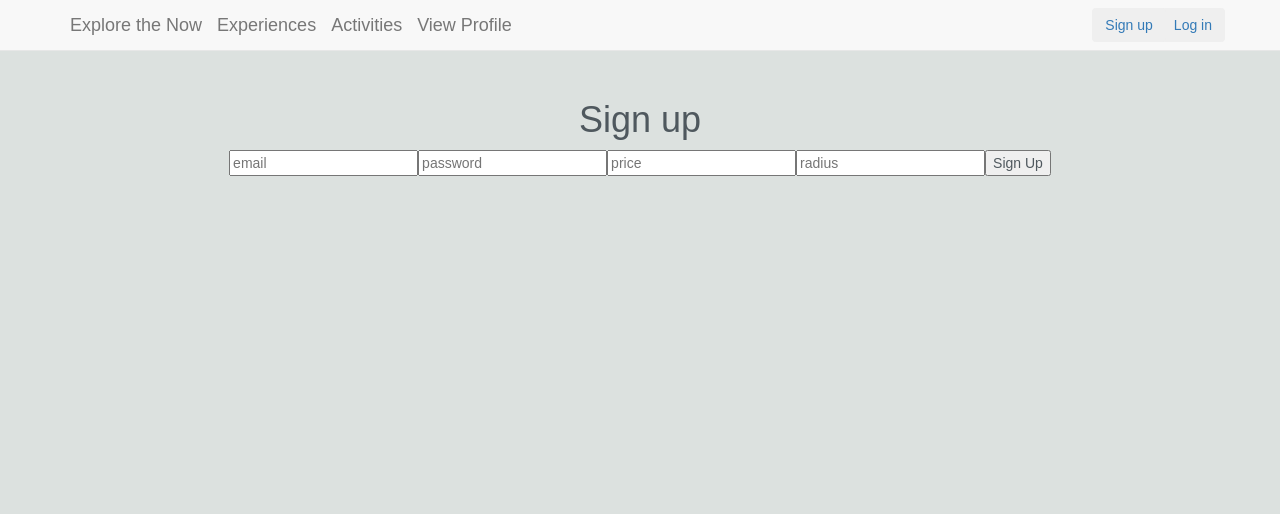
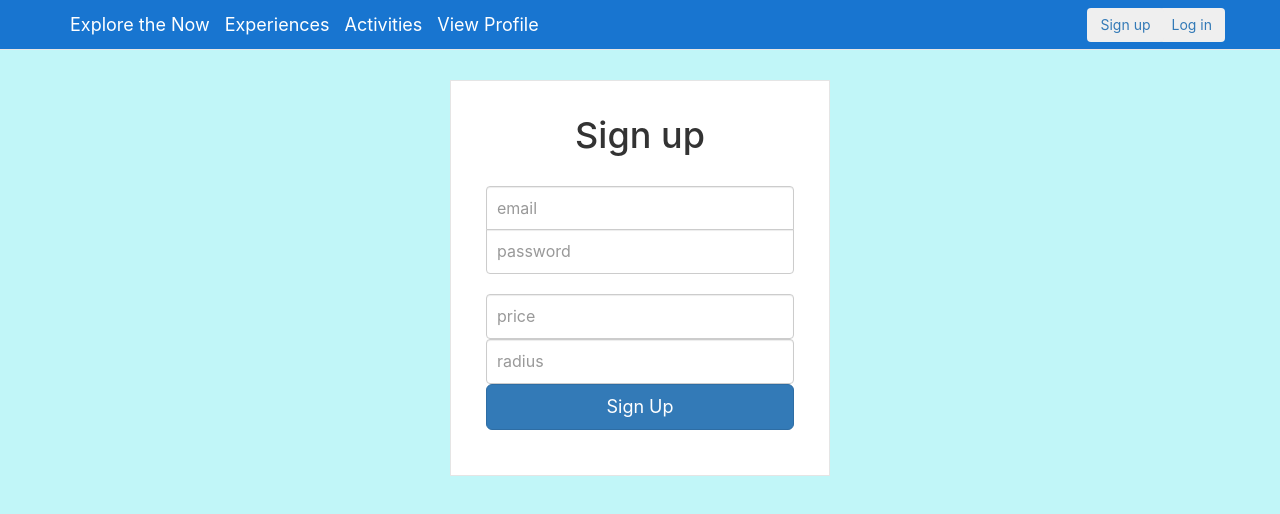
Before and after one commit to csamelian27/explore-the-now-frontend, a React (Create React App) app: page /signup in a window 1280 px wide. Shown: the top 514 px of the page. Built offline with nearby package versions, Linux system fonts and the light colour scheme; a web font is replaced by a local one.

Commit message:
updates overall look

```diff
--- a/src/App.css
+++ b/src/App.css
@@ -2,10 +2,89 @@
   text-align: center;
 }
 
-/* body {
-  background: url('https://cdn.pixabay.com/photo/2017/08/06/14/45/explore-2593163_1280.jpg');
-  background-size: cover;
-} */
+body {
+  /* background-image: url('https://lh3.googleusercontent.com/YGzDPqUsCX7KMsnB1gY7ONYMdmTN3DagWZy0OLlXVNq3SJAqf2aluvx3SWa_E0Z8zN--2pnwg_z-sHDui_kGqfOSCujl90rmlzOLs4LiFq48vxKVIR3SSg9J8uXUAiUPP4V5Q1YzHy1ZKQuv34-DLyw9zM4cn067lmSnmPrkFB7KUh6tSYuLfsjsB_Q1HnhqzaVICsfQOPNE3EMN7LiHCGXO4NCor36FcQ9Bj46jgb5-JDD9ByhOmVVJPosG5YNc7EOTN3hkEIuFtqA-kVincCS-fNWa6PTkOr98XN6q6rxhmKYqd4L3N3uL2tg-WxuVqf2MTy9uJlj9s7D8csaEKuiB5xRhXSkd_Ia64geWRPz4csAc4l_7SxOOzciyXUQRwv7FEos2xVYLv2m43Lc0zPeX6vUPXXWuikRlTnYKpF7Rke-p9AZfMBOpV7N2ktOyEwBWTlHzpO_8YCufNdD4weDkUT3tcEH8OFl0mEFFftXl-QDKNuW3igkyLeNDIiVNqR8l6xQeQZ2m5raUwRnRQG-YOkRVTu5SCZgcjksve6uPE7hLNi3ROy_TMQdE4yLd4TEGSuw20v8Xn8E7ypCiLkiid_n8QuNW5hVqGAsjhkJdHtjgjL1Lyk4AF6shE7TurLiMEA2OwPaQkpXietUp2YHeuKzQjGd0XaJB2QO0ixutJEQhgXvt8oQeK22qosHggQtOt4MCbJbT7poh1TH7z5Xz0g=w2590-h1456-no');
+  background-repeat: no-repeat;
+  background-size: cover; */
+  background: #c1f6f8;
+
+}
+
+
+.navbar-default {
+    background-color: #1875D0 ;
+    border-color: #E7E7E7;
+    height: 50px;
+}
+/* Title */
+.navbar-default .navbar-brand {
+    color: white;
+}
+
+.navbar-default .navbar-text {
+  color: white;
+}
+.navbar-default .navbar-brand:hover,
+.navbar-default .navbar-brand:focus {
+    color: #5E5E5E;
+}
+/* Link */
+.navbar-default .navbar-nav > li > a {
+    color: #777;
+}
+.navbar-default .navbar-nav > li > a:hover,
+.navbar-default .navbar-nav > li > a:focus {
+    color: #333;
+}
+.navbar-default .navbar-nav > .active > a,
+.navbar-default .navbar-nav > .active > a:hover,
+.navbar-default .navbar-nav > .active > a:focus {
+    color: #555;
+    background-color: #E7E7E7;
+}
+.navbar-default .navbar-nav > .open > a,
+.navbar-default .navbar-nav > .open > a:hover,
+.navbar-default .navbar-nav > .open > a:focus {
+    color: #555;
+    background-color: #D5D5D5;
+}
+/* Caret */
+.navbar-default .navbar-nav > .dropdown > a .caret {
+    border-top-color: #777;
+    border-bottom-color: #777;
+}
+.navbar-default .navbar-nav > .dropdown > a:hover .caret,
+.navbar-default .navbar-nav > .dropdown > a:focus .caret {
+    border-top-color: #333;
+    border-bottom-color: #333;
+}
+
+.navbar-default .navbar-nav > .open > a .caret,
+.navbar-default .navbar-nav > .open > a:hover .caret,
+.navbar-default .navbar-nav > .open > a:focus .caret {
+    border-top-color: #555;
+    border-bottom-color: #555;
+}
+/* Mobile version */
+.navbar-default .navbar-toggle {
+    border-color: #DDD;
+}
+.navbar-default .navbar-toggle:hover,
+.navbar-default .navbar-toggle:focus {
+    background-color: #DDD;
+}
+.navbar-default .navbar-toggle .icon-bar {
+    background-color: #CCC;
+}
+@media (max-width: 767px) {
+    .navbar-default .navbar-nav .open .dropdown-menu > li > a {
+        color: #777;
+    }
+    .navbar-default .navbar-nav .open .dropdown-menu > li > a:hover,
+    .navbar-default .navbar-nav .open .dropdown-menu > li > a:focus {
+          color: #333;
+    }
+}
 
 
 .navbar button {
@@ -17,19 +96,20 @@
 }
 
 .create-task {
-  margin-top: 100px;
+  margin-top: 250px;
 }
 
 .current-task {
-  margin-top: 100px;
+
+  margin-top: 250px;
 }
 
 .signup {
-  margin-top: 100px;
+  margin-top: 250px;
 }
 
 .login {
-  margin-top: 100px;
+  margin-top: 250px;
 }
 
 
@@ -48,7 +128,7 @@ span.s1 {
   font-size: 15rem;
   font-weight: 800;
   text-transform: uppercase;
-  color: #3C4447;
+  /* color: #3C4447; */
 }
 
 span.s2 {
@@ -58,7 +138,7 @@ span.s2 {
   right: 0;
   font-size: 15rem;
   text-transform: uppercase;
-  color: #3C4447;
+  /* color: #3C4447; */
 }
 
 /*My hum... body.. yeah.. */
@@ -115,7 +195,7 @@ img.left {
 .activity-card h1 {
   padding-top: 15px;
   font-size: 3rem;
-  color: #4B4B4B;
+  /* color: #4B4B4B; */
 }
 
 .author {
@@ -456,12 +536,7 @@ li {
   font-weight: 900;
   src: local('Source Sans Pro Black'), local('SourceSansPro-Black'), url(https://fonts.gstatic.com/s/sourcesanspro/v11/6xKydSBYKcSV-LCoeQqfX1RYOo3iu4nwlxdr.ttf) format('truetype');
 }
-body {
-  background: #dce1df;
-  color: #4f585e;
-  font-family: "Source Sans Pro", sans-serif;
-  text-rendering: optimizeLegibility;
-}
+
 
 .history-home {
   display: flex;
@@ -628,82 +703,47 @@ div.history-card.show div.flap2 {
   transition: all 0.3s 0.2s ease-out;
 }
 
-.form-style-6{
-	font: 95% Arial, Helvetica, sans-serif;
-	max-width: 400px;
-	margin: 10px auto;
-	padding: 16px;
-	background: #F7F7F7;
-}
-.form-style-6 h1{
-	background: #ED2939;
-	padding: 20px 0;
-	font-size: 140%;
-	font-weight: 300;
-	text-align: center;
-	color: #fff;
-	margin: -16px -16px 16px -16px;
-}
-.form-style-6 input[type="text"],
-.form-style-6 input[type="date"],
-.form-style-6 input[type="datetime"],
-.form-style-6 input[type="email"],
-.form-style-6 input[type="number"],
-.form-style-6 input[type="search"],
-.form-style-6 input[type="time"],
-.form-style-6 input[type="url"],
-.form-style-6 textarea,
-.form-style-6 select
-{
-	-webkit-transition: all 0.30s ease-in-out;
-	-moz-transition: all 0.30s ease-in-out;
-	-ms-transition: all 0.30s ease-in-out;
-	-o-transition: all 0.30s ease-in-out;
-	outline: none;
-	box-sizing: border-box;
-	-webkit-box-sizing: border-box;
-	-moz-box-sizing: border-box;
-	width: 100%;
-	background: #fff;
-	margin-bottom: 4%;
-	border: 1px solid #ccc;
-	padding: 3%;
-	color: #555;
-	font: 95% Arial, Helvetica, sans-serif;
-}
-.form-style-6 input[type="text"]:focus,
-.form-style-6 input[type="date"]:focus,
-.form-style-6 input[type="datetime"]:focus,
-.form-style-6 input[type="email"]:focus,
-.form-style-6 input[type="number"]:focus,
-.form-style-6 input[type="search"]:focus,
-.form-style-6 input[type="time"]:focus,
-.form-style-6 input[type="url"]:focus,
-.form-style-6 textarea:focus,
-.form-style-6 select:focus
-{
-	box-shadow: 0 0 5px #ED2939;
-	padding: 3%;
-	border: 1px solid #ED2939;
+.wrapper {
+  margin-top: 80px;
+  margin-bottom: 80px;
+  background-color: transparent;
 }
 
-.form-style-6 input[type="submit"],
-.form-style-6 input[type="button"]{
-	box-sizing: border-box;
-	-webkit-box-sizing: border-box;
-	-moz-box-sizing: border-box;
-	width: 100%;
-	padding: 3%;
-	background: #ED2939;
-	border-bottom: 2px solid #30C29E;
-	border-top-style: none;
-	border-right-style: none;
-	border-left-style: none;
-	color: #fff;
+.form-signin {
+  max-width: 380px;
+  padding: 15px 35px 45px;
+  margin: 0 auto;
+  background-color: #fff;
+  border: 1px solid rgba(0, 0, 0, 0.1);
 }
-.form-style-6 input[type="submit"]:hover,
-.form-style-6 input[type="button"]:hover{
-	background: #cc2230;
+.form-signin .form-signin-heading,
+.form-signin .checkbox {
+  margin-bottom: 30px;
+}
+.form-signin .checkbox {
+  font-weight: normal;
+}
+.form-signin .form-control {
+  position: relative;
+  font-size: 16px;
+  height: auto;
+  padding: 10px;
+  -webkit-box-sizing: border-box;
+  -moz-box-sizing: border-box;
+  box-sizing: border-box;
+}
+.form-signin .form-control:focus {
+  z-index: 2;
+}
+.form-signin input[type="email"] {
+  margin-bottom: -1px;
+  border-bottom-left-radius: 0;
+  border-bottom-right-radius: 0;
+}
+.form-signin input[type="password"] {
+  margin-bottom: 20px;
+  border-top-left-radius: 0;
+  border-top-right-radius: 0;
 }
 
 /* End History Card CSS */
--- a/src/Components/Login.js
+++ b/src/Components/Login.js
@@ -24,12 +24,12 @@ changeHandler = e => {
 
 render() {
   return (
-    <div className="login">
-      <h1>Log In</h1>
-      <form onSubmit={this.loginSubmitHandler}>
-        <input type="email" name="email" placeholder="email" value={this.state.email} onChange={this.changeHandler} />
-        <input type="password" name="password" placeholder="password" value={this.state.password} onChange={this.changeHandler} />
-        <button>Log In</button>
+    <div className="login wrapper">
+      <form className="form-signin" onSubmit={this.loginSubmitHandler}>
+        <h1 class="form-signin-heading">Log In</h1>
+        <input class="form-control" type="email" name="email" placeholder="email" value={this.state.email} onChange={this.changeHandler} />
+        <input class="form-control" type="password" name="password" placeholder="password" value={this.state.password} onChange={this.changeHandler} />
+        <button class="btn btn-lg btn-primary btn-block" >Log In</button>
       </form>
     </div>
   )
--- a/src/Components/Signup.js
+++ b/src/Components/Signup.js
@@ -28,14 +28,14 @@ class Signup extends React.Component {
 
   render() {
     return (
-      <div className="signup">
-        <h1>Sign up</h1>
-        <form onSubmit={this.signupSubmitHandler}>
-          <input type="email" name="email" placeholder="email" value={this.state.email} onChange={this.changeHandler} />
-          <input type="password" name="password" placeholder="password" value={this.state.password} onChange={this.changeHandler} />
-          <input type="number" name="price" placeholder="price" value={this.state.price} onChange={this.changeHandler} />
-          <input type="number" name="radius" placeholder="radius" value={this.state.radius} onChange={this.changeHandler} />
-          <button>Sign Up</button>
+      <div className="login wrapper">
+        <form className="form-signin" onSubmit={this.signupSubmitHandler}>
+          <h1 class="form-signin-heading">Sign up</h1>
+          <input class="form-control" type="email" name="email" placeholder="email" value={this.state.email} onChange={this.changeHandler} />
+          <input class="form-control" type="password" name="password" placeholder="password" value={this.state.password} onChange={this.changeHandler} />
+          <input class="form-control" type="number" name="price" placeholder="price" value={this.state.price} onChange={this.changeHandler} />
+          <input class="form-control" type="number" name="radius" placeholder="radius" value={this.state.radius} onChange={this.changeHandler} />
+          <button class="btn btn-lg btn-primary btn-block">Sign Up</button>
         </form>
       </div>
     )
--- a/src/Containers/ActivitiesHome.js
+++ b/src/Containers/ActivitiesHome.js
@@ -20,9 +20,7 @@ class ActivitiesHome extends React.Component {
       }
     })
       .then(resp => resp.json())
-      .then(businesses =>
-        { debugger
-        this.setState({businesses: businesses.businesses})})
+      .then(businesses => this.setState({businesses: businesses.businesses}))
   }
 
   handleAddActivity = (activityInfo) => {
@@ -35,7 +33,6 @@ class ActivitiesHome extends React.Component {
     console.log(this.state);
     return (
       <div className="current-task">
-        <h1>Tasks Home</h1>
         {this.state.SelectedActivity ? <SelectedActivityContainer SelectedActivityContainer={this.state.SelectedActivity} handleAddActivity={this.props.handleConfirmActivity} /> : <ActivityForm user={this.props.user} handleInput={this.handleInput} businesses={this.state.businesses} handleAddActivity={this.handleAddActivity} />}
       </div>
     )
```
Also changed, not shown: src/Components/ActivityForm.js (+9 -9 lines), public/images/home-background.png (added).
